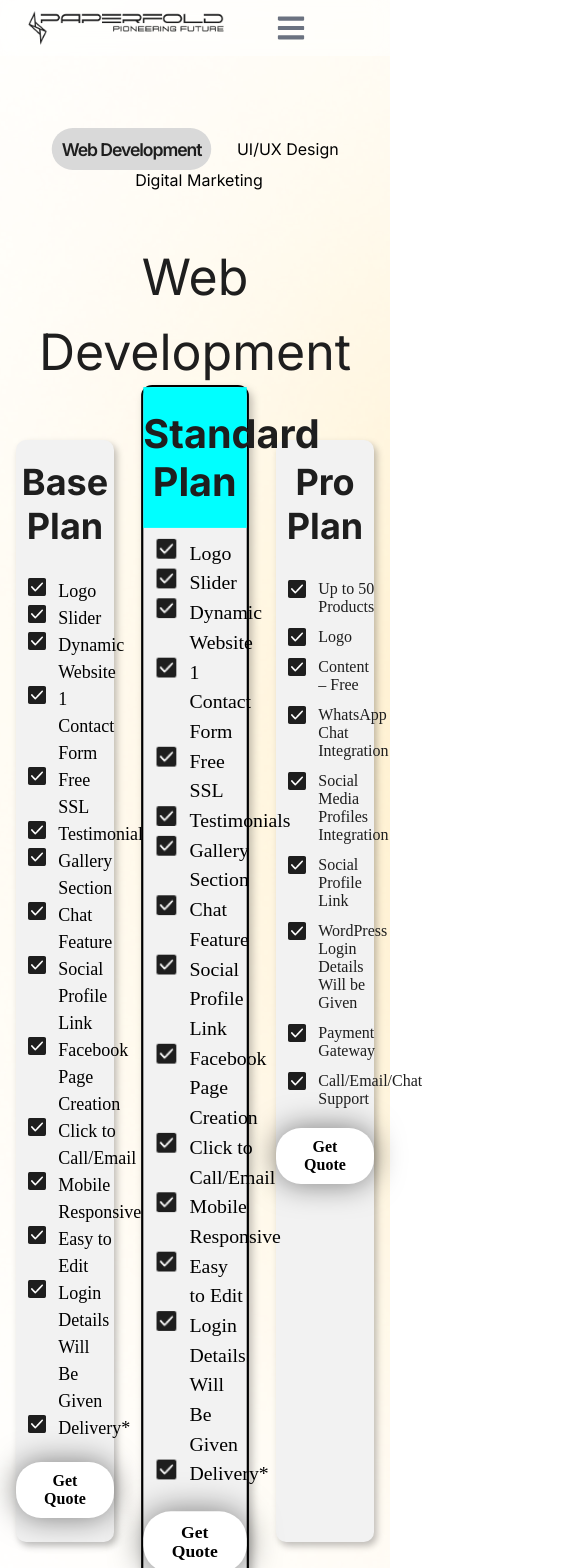
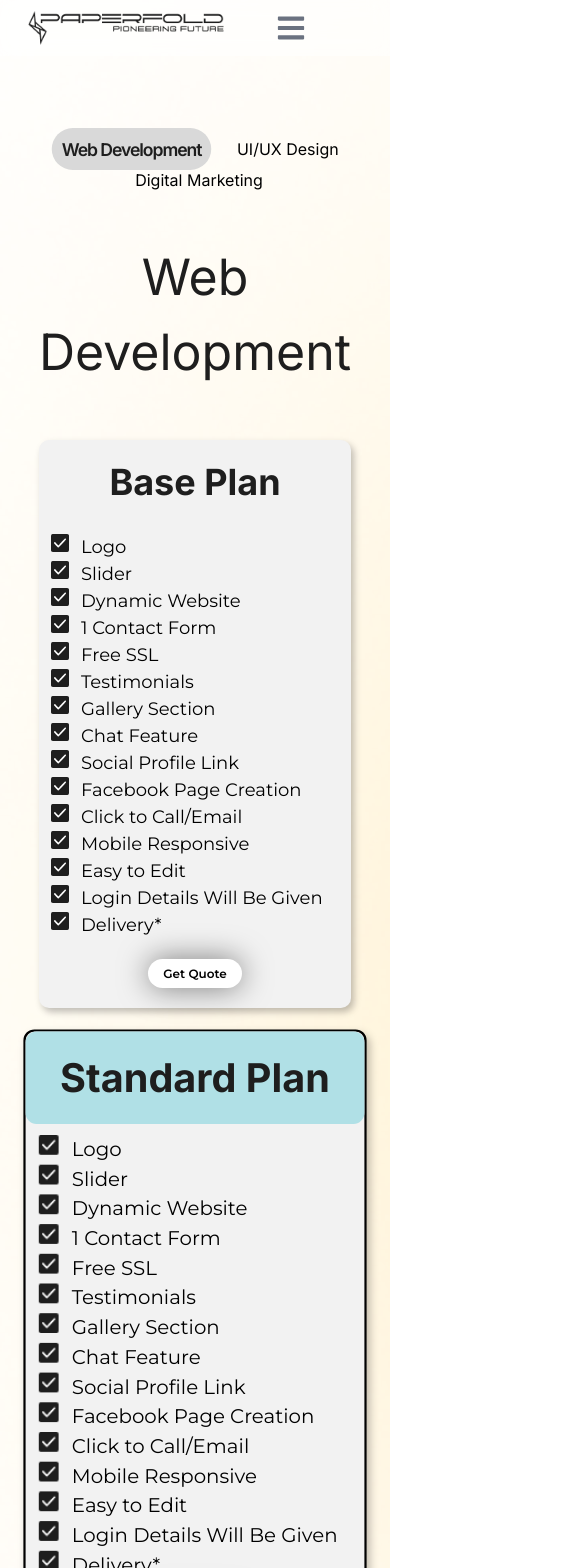
Before and after one commit to Joelshaji5/paperfoldNextJs, a Next.js app: page /services in a window 390 px wide. Shown: the top 1568 px of the page, 585 px wide, since content can reach past the window. Built offline with nearby package versions, Linux system fonts and the light colour scheme.

Commit message:
navbar and service page bug fix

```diff
--- a/src/app/Component/Constent/Priceinglist.json
+++ b/src/app/Component/Constent/Priceinglist.json
@@ -1,7 +1,7 @@
 {
   "Web Development": {
     "name": "Web Development",
-    "content1": "Are you on the lookout for top-tier website development services to craft online identity for your business or startup? Waste no time and choose Paperfold – we pride ourselves on being a leading website development company that ensures the best results at affordable prices. We are dedicated to transforming your digital aspirations into a tangible reality. Our seasoned team of developers stands at the forefront of technological innovation, committed to delivering websites that seamlessly blend aesthetics with functionality. Our Expertise Encompasses: Custom Website Development, E-Commerce Excellence, Responsive Design, Content Management Systems (CMS), API Integration, Website Maintenance and Support. Fast, Secure, SEO & Mobile Friendly Website Development Services worldwide.",
+    "content1": "Are you on  the lookout for top-tier website development services to craft online identity for your business or startup? Waste no time and choose Paperfold – we pride ourselves on being a leading website development company that ensures the best results at affordable prices. We are dedicated to transforming your digital aspirations into a tangible reality. Our seasoned team of developers stands at the forefront of technological innovation, committed to delivering websites that seamlessly blend aesthetics with functionality. Our Expertise Encompasses: Custom Website Development, E-Commerce Excellence, Responsive Design, Content Management Systems (CMS), API Integration, Website Maintenance and Support. Fast, Secure, SEO & Mobile Friendly Website Development Services worldwide.",
     "base": {
       "planName":"Base Plan",
       "features": [
@@ -74,10 +74,9 @@
   },
   "UI/UX Design": {
     "name": "UI/UX Design",
-    "content1": "te",
+    "content1": "As an agency that specializes in creating unforgettable digital experiences for users, our primary goal is to understand the end user’s requirements and expectations from any project we may take up.\n \n It is our dedication to reaching the expectations of our clients and users that motivates us to keep on innovating further within the field of UI/UX design.\nIt is what helps us strive to be the best UX design agency in India.\nWe pride ourselves on developing a result-oriented design process STEP (Soak, Think, Execute, & Proof) that not only demonstrates our way of working but also validates our progress via feedback (Proof) from our clients.\nIt is because of the sizeable experience we have, that we rank among the top UI/UX design studios in India.",
     "base": {
-      "planName":"Base Plan",
-
+      "planName": "Base Plan",
       "features": [
         "Logo",
         "Slider",
@@ -94,11 +93,10 @@
         "Click to Call/Email",
         "Mobile Responsive",
         "Login Details Will Be Given"
-    ]
+      ]
     },
     "medium": {
-      "planName":"Medium Plan",
-
+      "planName": "Medium Plan",
       "features": [
         "Logo",
         "Slider",
@@ -115,11 +113,10 @@
         "Click to Call/Email",
         "Mobile Responsive",
         "Login Details Will Be Given"
-    ]
+      ]
     },
     "pro": {
-      "planName":"Pro Plan",
-
+      "planName": "Pro Plan",
       "features": [
         "Up to 50 Products",
         "Logo",
@@ -132,9 +129,9 @@
         "Call/Email/Chat Support"
       ]
     }
+}
+,
 
-
-  },
   "Digital Marketing": {
     "name": "Digital Marketing",
     "content1": "te",
--- a/src/app/Component/ContactForm/Form.jsx
+++ b/src/app/Component/ContactForm/Form.jsx
@@ -1,3 +1,6 @@
+'use client'
+
+
 import React, { useRef, useState } from "react";
 import "../../Style/Foorm.css";
 import emailjs from "@emailjs/browser";
--- a/src/app/Component/HomePageComponent/Testing.jsx
+++ b/src/app/Component/HomePageComponent/Testing.jsx
@@ -1,62 +1,58 @@
-"use client"
-
+"use client";
 import Link from "next/link";
 import React, { useState } from "react";
 import { FaBars, FaTimes } from "react-icons/fa";
 import Image from "next/image";
-import "../../Style/NavBar.css"
+import "../../Style/NavBar.css";
+
 const Navbar = () => {
-    const [nav, setNav] = useState(false);
+  const [nav, setNav] = useState(false);
 
   const links = [
     {
       id: 1,
-      link: "home",
+      link: "/",
+      name: "home"
     },
     {
       id: 2,
       link: "Our Products",
+      name: "Our Products"
     },
     {
       id: 3,
       link: "services",
+      name: "Services"
     },
     {
       id: 4,
       link: "Portfolio",
-    },
-
+      name: "Portfolio"
+    }
   ];
 
   return (
     <div className="flex justify-between items-center w-full h-14 px-4  text-white bg-white fixed nav z-50">
       <div>
-        {/* <h1 className="text-5xl font-signature ml-2"><a className="link-underline hover:transition ease-in-out delay-150 hover:underline hover:decoration-solid" href="">Logo</a></h1> */}
         <h1 className="text-5xl font-signature ml-2">
           <a
             className="link-underline link-underline-black"
             href="/"
             target="_blank"
-              rel="noreferrer"
-            >
-                <Image
-        src="/Logo.png"
-      alt="Paperfold Logo"
-      width={200}
-      height={300}
-    />
-
-         </a>
+            rel="noreferrer"
+          >
+            <Image src="/Logo.png" alt="Paperfold Logo" width={200} height={300} />
+          </a>
         </h1>
       </div>
 
       <ul className="hidden md:flex">
-        {links.map(({ id, link }) => (
+        {links.map(({ id, link, name }) => (
           <li
             key={id}
             className="nav-links px-4 cursor-pointer capitalize font-medium text-gray-500 hover:scale-105 hover:text-black duration-200 link-underline"
           >
-            <Link href={link}>{link}</Link>
+            <Link href={link}>{name}</Link>
           </li>
         ))}
       </ul>
@@ -70,23 +66,21 @@ const Navbar = () => {
 
       {nav && (
         <ul className="flex flex-col justify-center items-center absolute top-0 left-0 w-full h-screen bg-gradient-to-b from-black to-gray-800 text-gray-500">
-          {links.map(({ id, link }) => (
+          {links.map(({ id, link, name }) => (
             <li
               key={id}
               className="px-4 cursor-pointer capitalize py-6 text-4xl"
             >
               <Link onClick={() => setNav(!nav)} href={link}>
-                {link}
+                {name}
               </Link>
             </li>
           ))}
-
         </ul>
       )}
-                      <Link href={"./contact"}>
-                        <button href="./contact"  className="text-black mr-10 navBtn">Contact</button>
-                        </Link>
-
+      <Link href="/contact">
+        <button className="text-black mr-10 navBtn">Contact</button>
+      </Link>
     </div>
   );
 };
--- a/src/app/Style/Servicelist.css
+++ b/src/app/Style/Servicelist.css
@@ -30,7 +30,9 @@
 }
 
 .activeService > .servicetableHeading{
-background-color: aqua;
+background-color: powderblue;
+border-radius: 10px;
+
 
 }
 
@@ -130,3 +132,34 @@ font-weight: 600;
     font-size: 18px;
     margin-top: 20px;
 }
+
+.GetQuotesBtn:hover{
+
+    scale: 1.1;
+
+}
+
+@media screen and (max-width: 600px) {
+
+    .serviceTable{
+            flex-direction: column;
+    }
+
+    .baseTable {
+        width: 80%;
+        margin: auto;
+        margin-bottom: 50px;
+    }
+
+    .GetQuotesBtn{
+        font-size: 12px;
+        padding: 7px 15px;
+
+    }
+    .GetQuotesBtn:hover{
+
+        scale: 1.1;
+
+    }
+
+    }
--- a/src/app/services/page.js
+++ b/src/app/services/page.js
@@ -1,6 +1,8 @@
 import React from 'react'
 import Navbar from '../Component/HomePageComponent/Testing'
 import ServiceList from '../Component/Services/Servicelist'
+import Form from '../Component/ContactForm/Form'
+import Footer from '../Component/HomePageComponent/Footer/Footer'
 
 const page = () => {
   return (
@@ -8,6 +10,8 @@ const page = () => {
 
     <Navbar />
     <ServiceList />
+    <Form />
+    <Footer />
 
 
     </div>
```
